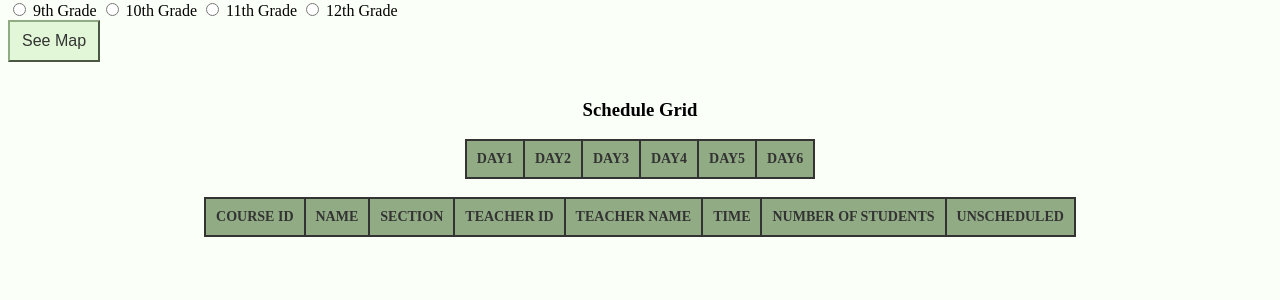
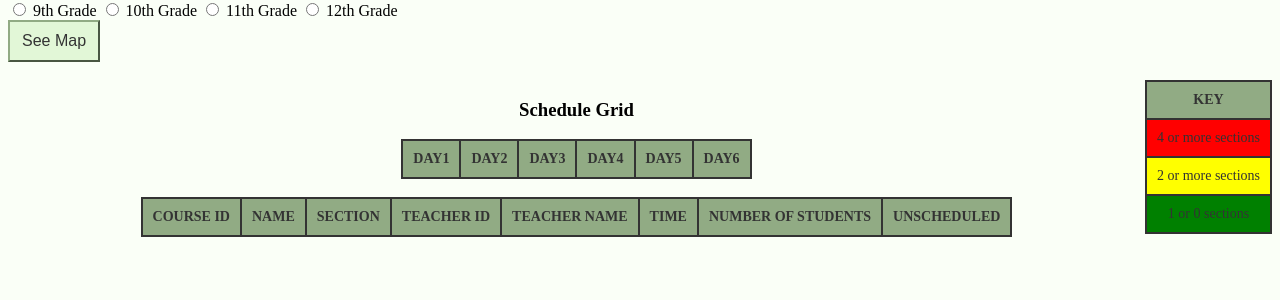
Before and after one commit to dapike13/Capstone, a Node server app: page /data in a window 1280 px wide. Shown: the part 96-396 px from the top of the page. Run offline with Node 20, Linux system fonts and the light colour scheme; lists and menus that the app fills with data are empty; some libraries are stand-ins or nearby versions.

Commit message:
Added key for heat map

```diff
--- a/app.js
+++ b/app.js
@@ -726,8 +726,6 @@ app.get('/scheduler', (req, res) =>{
             secs[0].conflicts.push(result.rows[i].student_id)
             secs[0].numConflicts++;
           }
-          console.log(sectionMap)
-
           sectionMap.forEach((value, key) =>{
         sectionlist = sectionlist.concat(value)
     })
--- a/views/data.pug
+++ b/views/data.pug
@@ -22,6 +22,23 @@ html
 		</form>
 		<button type="button" class = "button" onclick="makeHeatMap()"> See Map </button> </br>
 	</br>
+	<div id = 'key'>
+		<table style="float: right;">
+			<tr>
+				<th>KEY</th>
+			</tr>
+			<tr>
+				<td style="background-color: red;"> 4 or more sections</td>
+			</tr>
+			<tr>
+				<td style="background-color: yellow;"> 2 or more sections</td>
+			</tr>
+			<tr>
+				<td style="background-color: green;"> 1 or 0 sections</td>
+			</tr>
+		</table>
+
+	</div>
 
 		<div class="displayGrid">
 			<h3> Schedule Grid </h3>
--- a/views/scheduler.js
+++ b/views/scheduler.js
@@ -132,8 +132,9 @@ function editCourse(){
     var course = coursesToEdit[i]
 
     var sections = sectionMap.get(course.toString())
+    console.log(sections)
 
-    for(var j =0 ; j< sections.length; j++){
+    for(var j =0 ; j<sections.length; j++){
       var timeslot =document.getElementById(course+ "timeSlot" + sections[j].sec_num)
       var teachers = document.getElementById(course + "tID" + sections[j].sec_num)
       var savebtn = document.getElementById(course+ "save" + sections[j].sec_num)
@@ -182,19 +183,29 @@ function deleteSection(c, s){
       if(c.toString() == tdCourse[0].children[0].innerHTML.trim() && tdCourse[2].innerHTML == s.toString())
       {
         found = true
-        tr[i].style.display= 'none'
+        table.deleteRow(i)
+        //tr[i].style.display= 'none'
         break
       }
       if(c.toString()== tdCourse[0].children[1].innerHTML.trim() && tdCourse[2].innerHTML == s.toString())
       {
         found = true
+        table.deleteRow(i)
         tr[i].style.display= 'none'
         break
       }
     }
 }
-//Update sectionList
-//Update sectionNums!
+  if(found == true){
+    var secs = sectionMap.get(c.toString())
+    for(var i=0; i < secs.length; i++){
+      if(secs[i].sec_num == s){
+        secs.splice(i, 1)
+        sectionMap.set(c.toString(), secs)
+      }
+    }
+  }
+  console.log(sectionMap)
 }
 function editSection(c, s){
   var sections = sectionMap.get(c)
@@ -716,10 +727,10 @@ function makeHeatMap(){
         }
       })
       console.log(time)
-      if(scheduleCounts[i][j]/listOfSections.length > 0.7){
+      if(scheduleCounts[i][j]>=4){
         document.getElementById(time.trim()).style.backgroundColor = 'red'
       }
-      else if(scheduleCounts[i][j]/listOfSections.length > 0.4){
+      else if(scheduleCounts[i][j]>=2){
         document.getElementById(time.trim()).style.backgroundColor = 'yellow'
       }
       else{
@@ -1022,7 +1033,5 @@ function clearChecks(){
 
 }
 
-
-//conflicts needs to be uploaded to database
 //delete section does not update the Map or database
 //Update other section nums too
```
